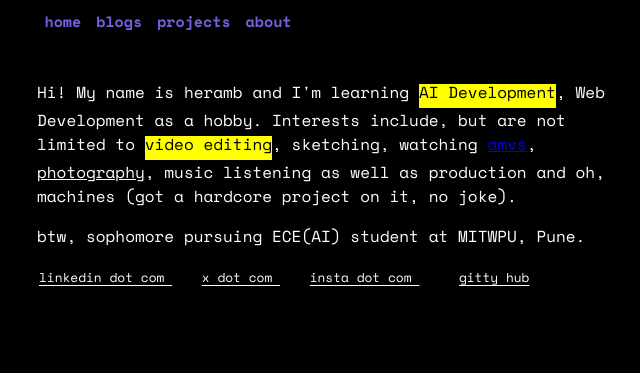
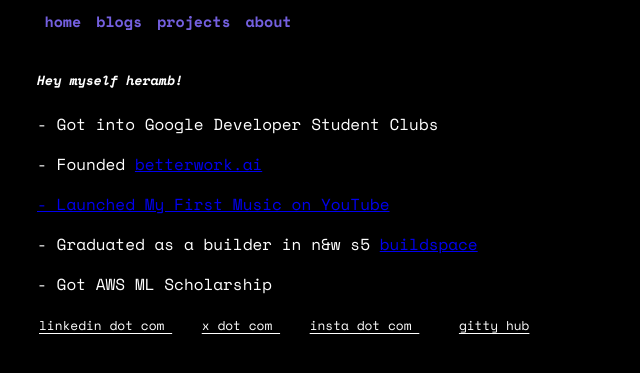
Before and after one commit to Heramb0x1/heramb, a plain HTML site: page index.html in a window 1280 px wide. Shown: the part 129-502 px from the top of the page, without its empty margins (43-683 px from the left). Drawn offline with nearby package versions, Linux system fonts and the light colour scheme.

Commit message:
Update index.html

```diff
--- a/index.html
+++ b/index.html
@@ -25,15 +25,13 @@
   </header>
   <div class="line-1">
   </div>
-  <p class="about">
-    <span class="about-sub-32"></span><span class="about-sub-26"></span><span></span>
-    <p class="about-text">
-      Hi! My name is heramb and I'm learning <mark>AI Development</mark>, Web Development as a hobby. Interests
-      include, but are not limited to <mark>video editing</mark>, sketching, watching <a href="https://www.youtube.com/channel/UCN2lBOvJkdJbCNzev0ogG3g" target="_blank">amvs</a>, <u>photography</u>, music listening as well as production and oh, machines (got a hardcore project on it, no joke).
-    </p>
-    <p>
-      btw, sophomore pursuing ECE(AI) student at MITWPU, Pune.
-    </p>
+
+ <h5><i> Hey myself heramb! </i></h5>
+  <p> - Got into Google Developer Student Clubs </p>
+  <p> - Founded <a href="bit.ly/betterwork-ai" target="_blank">betterwork.ai</p>
+  <p> - Launched My First Music on <a href="https://www.youtube.com/channel/UCN2lBOvJkdJbCNzev0ogG3g" target="_blank">YouTube</a></p>
+  <p> - Graduated as a builder in n&w s5 <a href="sage.buildspace.so/@heramb-rb47egz" target="_blank">buildspace</a></p>
+  <p> - Got AWS ML Scholarship</p>
 
 
   <a href="https://in.linkedin.com" class="linkedin-com" id="linkedin-com"></a>
```
